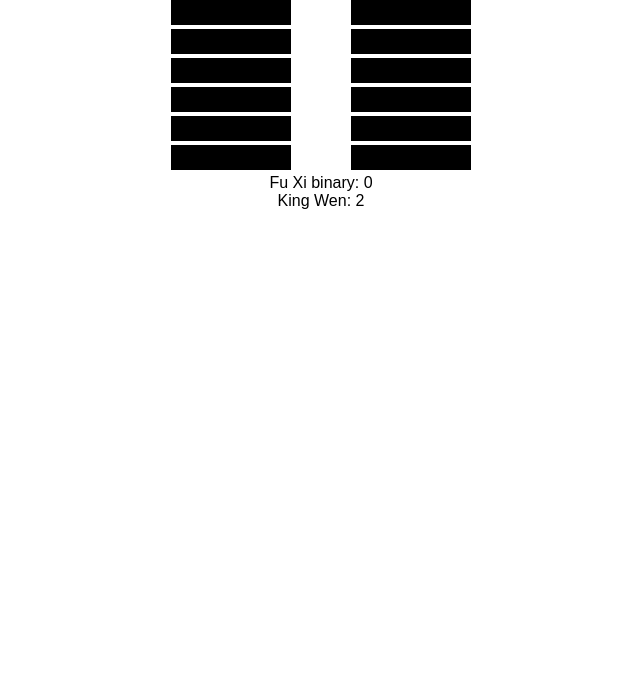
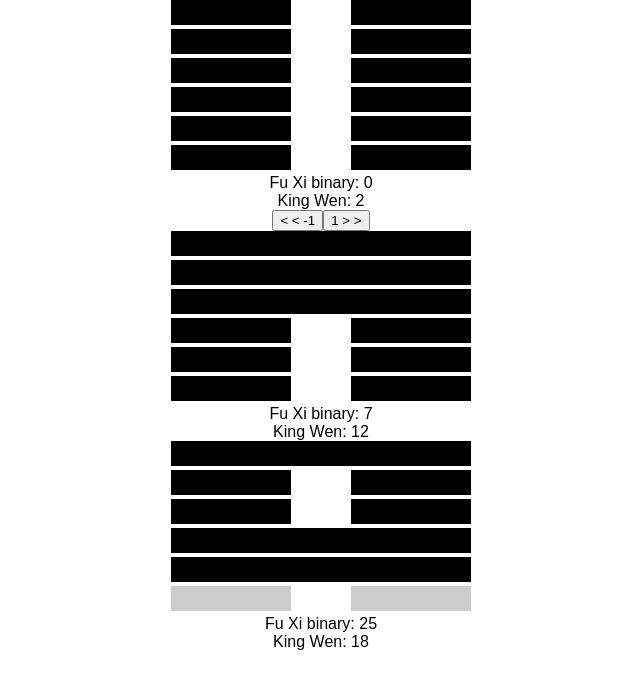
Before and after one commit to OlleMattsson/yijing2, a React (Create React App) app: page / in a window 1280 px wide. Shown: the top 688 px of the page, without its empty margins (319-959 px from the left). Built offline with nearby package versions, Linux system fonts and the light colour scheme.

Commit message:
# display specifix hexagram with fuxi prop # set changes changing prop # display prev / next controls with interactive prop

```diff
--- a/src/App.js
+++ b/src/App.js
@@ -6,7 +6,13 @@ class App extends Component {
   render() {
     return (
       <div className="App">
-        <Hexagram />
+        <Hexagram withControls />
+        <Hexagram fuxi={7} />
+        <Hexagram
+          fuxi={25}
+          changing={[true, false, false, false, false, false]}
+          interactive
+        />
       </div>
     );
   }
--- a/src/Hexagram.js
+++ b/src/Hexagram.js
@@ -8,22 +8,60 @@ export default class Hexagram extends Component {
   constructor(props) {
     super(props);
     this.state = {
-      sequence: [true, true, true, true, true, true] // broken: true / false
+      sequence: [true, true, true, true, true, true],
+      changing: [false, false, false, false, false, false],
+      ...props // broken: true / false
     };
     this.handleLineClick = this.handleLineClick.bind(this);
+    this.handlePrevClick = this.handlePrevClick.bind(this);
+    this.handleNextClick = this.handleNextClick.bind(this);
   }
 
   componentDidUpdate() {
-    console.log("update", this.state);
+    //console.log("update", this.state.sequence);
+  }
+
+  componentDidMount() {
+    if (this.state.fuxi) {
+      console.log(this.state.fuxi);
+      const binary = this.fuxiToBinary(this.state.fuxi);
+      this.setState({ sequence: this.binaryToBool(binary) });
+    }
   }
 
   handleLineClick(index) {
     const sequence = this.state.sequence;
     sequence[index] = !sequence[index];
-
     this.setState({
       sequence: sequence
     });
+  }
+
+  handlePrevClick() {
+    const prev = this.binaryToFuxi(this.state.sequence) - 1;
+    const prevBinary = this.fuxiToBinary(prev);
+    this.setState({ sequence: this.binaryToBool(prevBinary) });
+  }
+
+  handleNextClick() {
+    const next = this.binaryToFuxi(this.state.sequence) + 1;
+    const nextBinary = this.fuxiToBinary(next);
+    this.setState({ sequence: this.binaryToBool(nextBinary) });
+  }
+
+  fuxiToBinary(fuxi) {
+    // Number => Sequence<Array[Bool]>
+    // eg. 3 -> [0,0,0,0,1,1]
+    var bin = "",
+      arr = [],
+      length = 6;
+
+    while (length--) {
+      bin += (fuxi >> length) & 1;
+    }
+
+    arr = bin.split("");
+    return arr;
   }
 
   binaryToKingWen(source) {
@@ -45,26 +83,51 @@ export default class Hexagram extends Component {
     );
   }
 
+  binaryToBool(arr) {
+    return arr.map(el => {
+      return el === "1" ? false : true;
+    });
+  }
+
   render() {
-    const lines = this.state.sequence.map((state, index) => (
+    const sequenceCopy = Array.from(this.state.sequence);
+    const changingCopy = Array.from(this.state.changing).reverse();
+
+    const lines = sequenceCopy.reverse().map((state, index) => {
+      const id = this.state.sequence.length - 1 - index;
+      return (
         <Line
-        id={index}
-        key={index}
+          id={id}
+          key={id}
           broken={state}
-        changing={false}
+          changing={changingCopy[index]}
           yin={props => <Yin {...props} />}
           yang={props => <Yang {...props} />}
           color={globals.lineColor}
           changingColor={globals.lineColorChanging}
-        onChange={this.handleLineClick}
+          onChange={this.state.interactive ? this.handleLineClick : () => {}}
         />
-    ));
+      );
+    });
+
+    const controls = (
+      <div>
+        <button onClick={this.handlePrevClick}>
+          &lt; &lt; {this.binaryToFuxi(this.state.sequence) - 1}{" "}
+        </button>
+        <button onClick={this.handleNextClick}>
+          {this.binaryToFuxi(this.state.sequence) + 1} &gt; &gt;
+        </button>
+      </div>
+    );
 
     return (
       <div>
         {lines}
         <div>Fu Xi binary: {this.binaryToFuxi(this.state.sequence)}</div>
         <div>King Wen: {this.binaryToKingWen(this.state.sequence)}</div>
+
+        {this.props.withControls ? controls : null}
       </div>
     );
   }
--- a/src/components/line/Line.js
+++ b/src/components/line/Line.js
@@ -18,8 +18,8 @@ export class Line extends Component {
 
   render() {
     return (
-      <div className={"line"} onClick={this.lineClick}>
-        {this.state.broken
+      <div className={"line-" + this.props.id} onClick={this.lineClick}>
+        {this.props.broken
           ? this.props.yin(this.state)
           : this.props.yang(this.state)}
         {}
```
Lines whose indentation alone changed are shown as unchanged.
